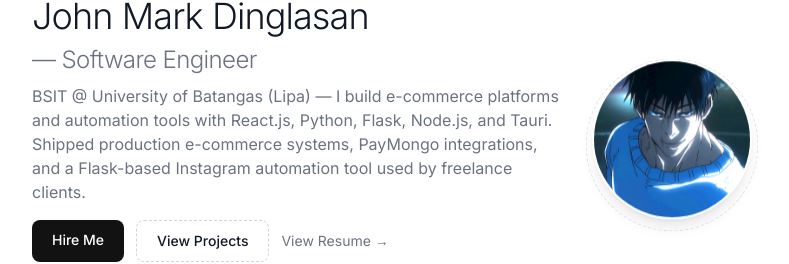
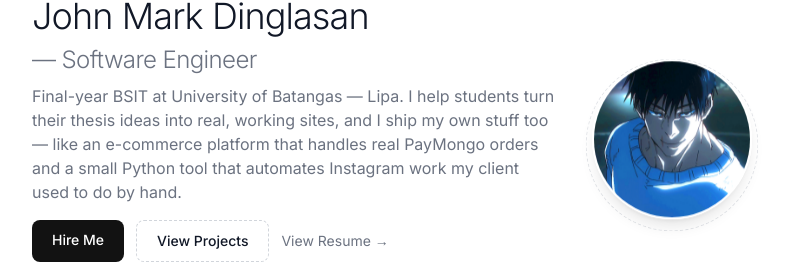
Before and after one commit to Jayem09/portfolio, a Next.js app: page / in a window 1280 px wide. Shown: the part 109-373 px from the top of the page, without its empty margins (248-1037 px from the left). Built offline with nearby package versions, Linux system fonts and the light colour scheme; no server answers.

Commit message:
feat: humanize Hero blurb (less AI, more you)

```diff
--- a/components/sections/Hero.tsx
+++ b/components/sections/Hero.tsx
@@ -7,7 +7,7 @@ export default function Hero() {
             <h1 className="text-3xl sm:text-4xl font-light tracking-tight text-gray-900 dark:text-white">John Mark Dinglasan</h1>
             <p className="text-xl sm:text-2xl font-light tracking-tight text-gray-500 dark:text-gray-400">— Software Engineer</p>
             <p className="text-sm sm:text-base text-gray-500 dark:text-gray-400 max-w-xl leading-relaxed">
-              BSIT @ University of Batangas (Lipa) — I build e-commerce platforms and automation tools with React.js, Python, Flask, Node.js, and Tauri. Shipped production e-commerce systems, PayMongo integrations, and a Flask-based Instagram automation tool used by freelance clients.
+              Final-year BSIT at University of Batangas — Lipa. I help students turn their thesis ideas into real, working sites, and I ship my own stuff too — like an e-commerce platform that handles real PayMongo orders and a small Python tool that automates Instagram work my client used to do by hand.
             </p>
           </div>
           <div className="flex flex-wrap gap-3">
```
